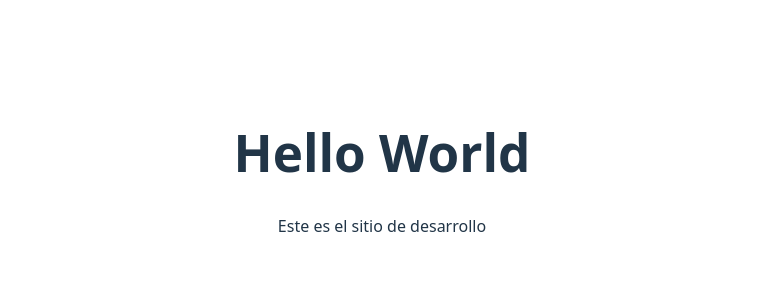
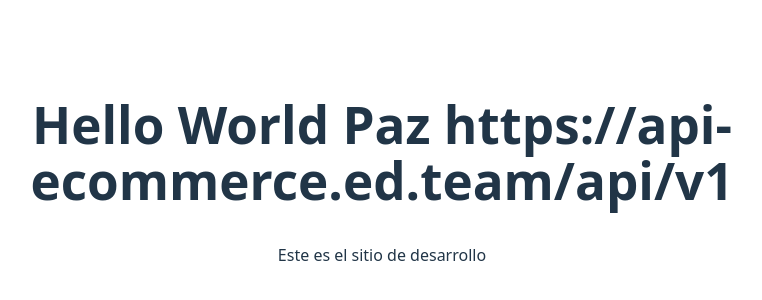
Before and after one commit to jubior777/Artesania, a React (Vite) app: page / in a window 1280 px wide. Shown: the part 228-528 px from the top of the page, without its empty margins (258-1020 px from the left). Built offline with nearby package versions, Linux system fonts and the light colour scheme.

Commit message:
agregar fuccion

```diff
--- /dev/null
+++ b/env.js
@@ -0,0 +1 @@
+export const API_URL = import.meta.env.VITE_API_URL;
--- a/src/App.jsx
+++ b/src/App.jsx
@@ -8,7 +8,7 @@ function App() {
   return (
     <>
       <div>
-        <h1>Hello World</h1>
+        <h1>Hello World Paz  https://api-ecommerce.ed.team/api/v1</h1>
         <p>Este es el sitio de desarrollo</p>
       </div>
     </>
```
Also changed, not shown: 2 other files (tests, documents, lock files or other folders).
